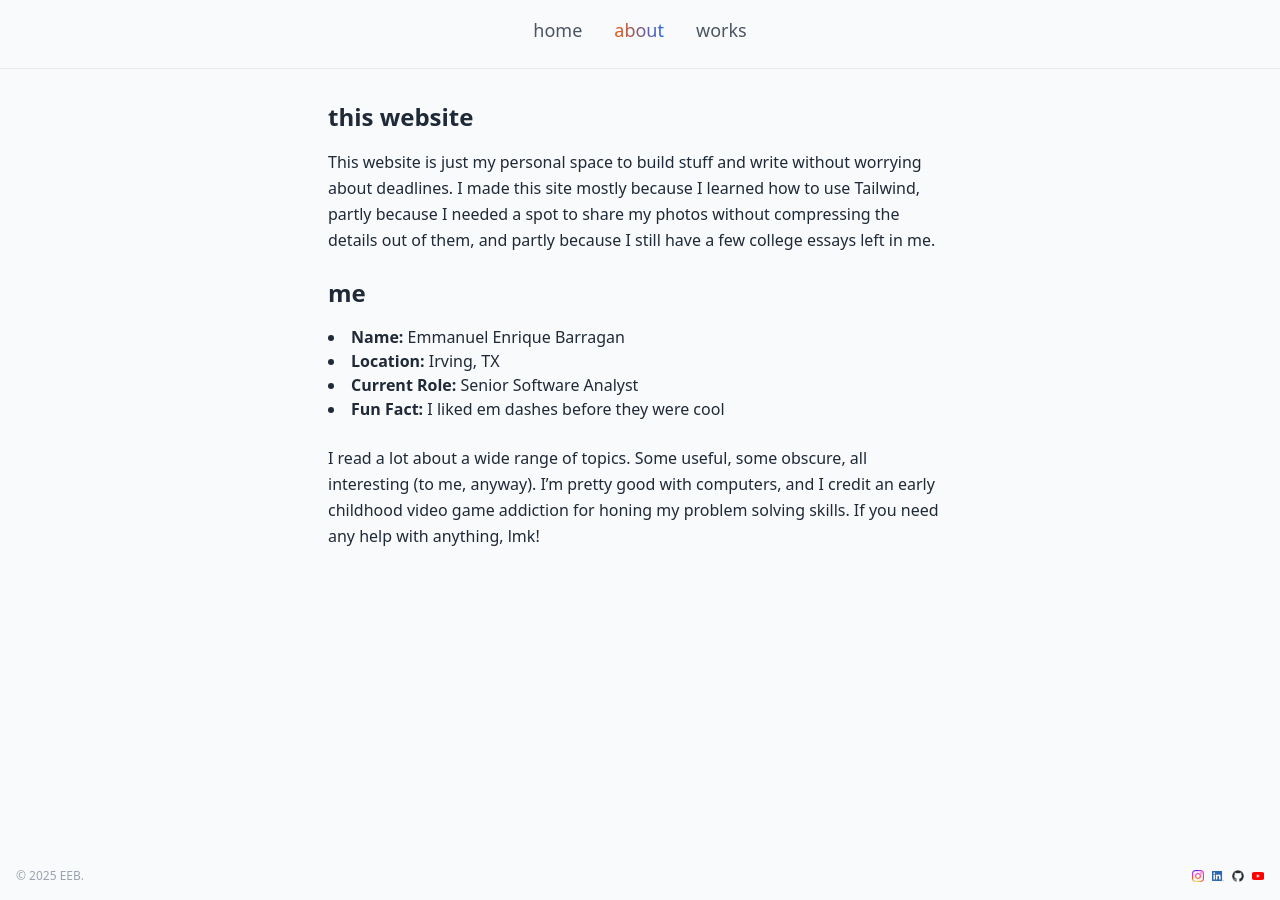
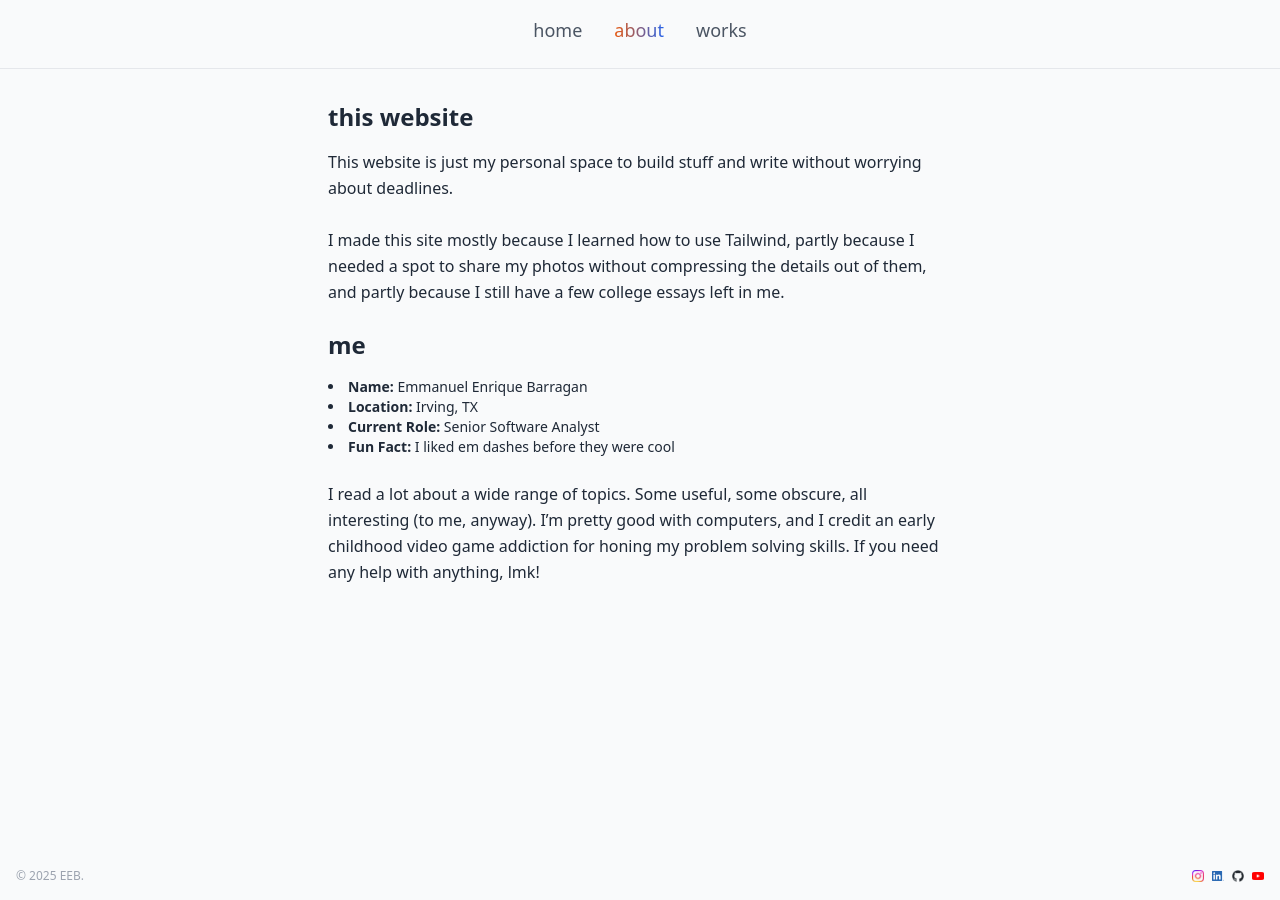
Before and after one commit to enriquebarragan/enriquebarragan.github.io, a Jekyll site: the page built from pages/about/index.md, in a window 1280 px wide. Built offline with Jekyll 4.4.1, drawn with Linux system fonts in a browser that asks for light colours; nearby versions of some CDN libraries.

Commit message:
Update index.md

```diff
--- a/pages/about/index.md
+++ b/pages/about/index.md
@@ -17,7 +17,7 @@ permalink: /about/
     </h2>
     <p class="text-base leading-relaxed">
       This website is just my personal space to build stuff and write without
-      worrying about deadlines.
+      worrying about deadlines.<br><br>
 
       I made this site mostly because I learned how to use Tailwind, partly because I needed
       a spot to share my photos without compressing the details out of them, and partly because I still have
@@ -30,7 +30,7 @@ permalink: /about/
     <h2 class="text-2xl font-semibold mb-4">
       me
     </h2>
-    <ul class="list-disc list-inside mb-6">
+    <ul class="text-sm list-disc list-inside mb-6">
       <li><strong>Name:</strong> Emmanuel Enrique Barragan</li>
       <li><strong>Location:</strong> Irving, TX</li>
       <li><strong>Current Role:</strong> Senior Software Analyst</li>
```
